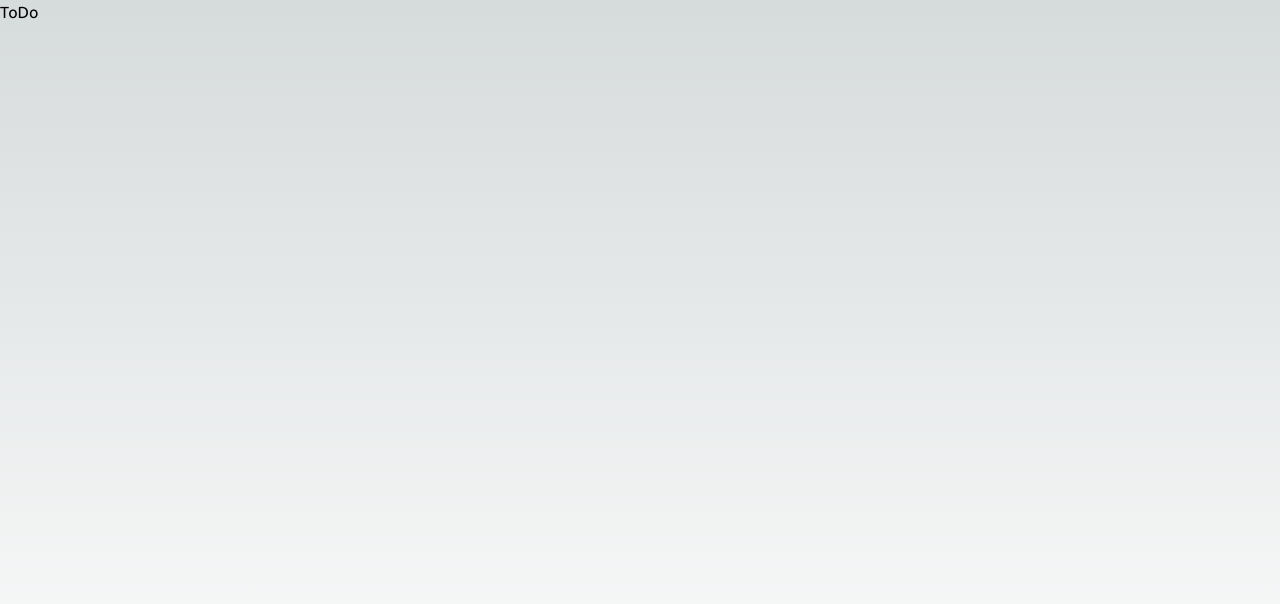
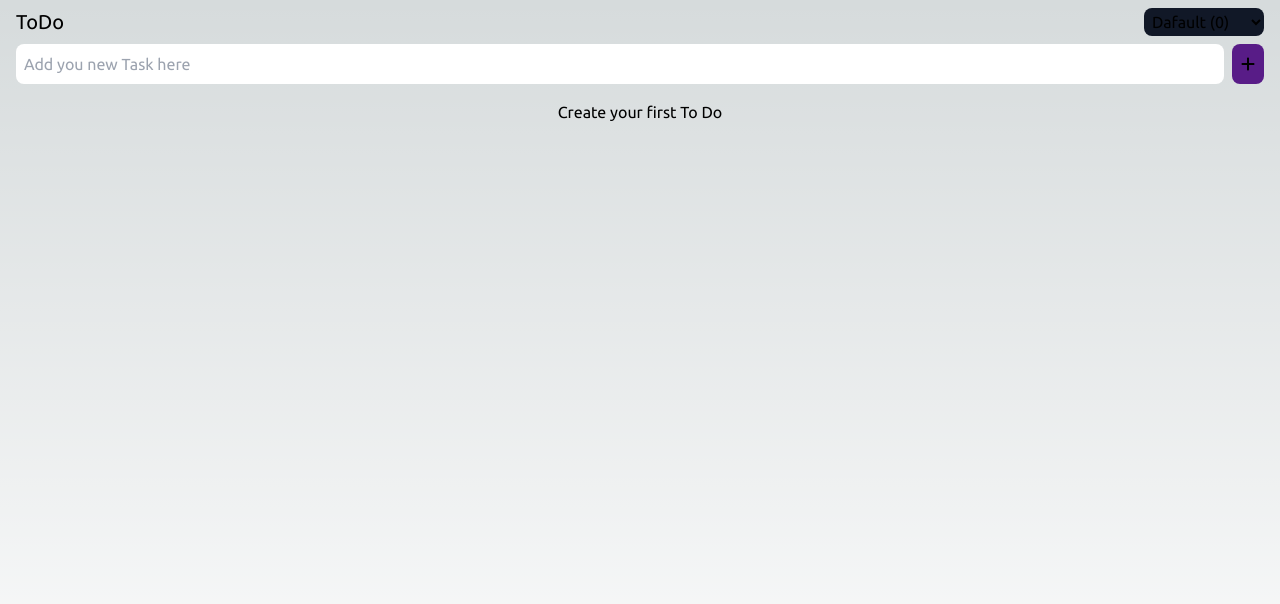
Before and after one commit to pawankushwah/project-component-collection, a Next.js app: page /p/to-do in a window 1280 px wide. Shown: the top 604 px of the page. Built offline with nearby package versions, Linux system fonts and the light colour scheme.

Commit message:
created simple to do project with different categories

```diff
--- a/app/p/to-do/page.tsx
+++ b/app/p/to-do/page.tsx
@@ -1,9 +1,232 @@
-import React from 'react'
+"use client";
+import {
+  faEllipsisV,
+  faPlus,
+  faSearch,
+} from "@fortawesome/free-solid-svg-icons";
+import { FontAwesomeIcon } from "@fortawesome/react-fontawesome";
+import { useState, ChangeEvent, FormEvent, MouseEvent } from "react";
+
+type tasksType = {
+  id: number;
+  title: string;
+};
+
+type toDoDataType = {
+  categories: {
+    [key: string]: tasksType[];
+  };
+
+  getCategories: string[];
+  totalTasks: number;
+
+  addTask: (
+    category: string,
+    dataObject: {
+      id: number;
+      title: string;
+    }
+  ) => void;
+
+  deleteTask: (
+    category: string,
+    dataObject: {
+      id: number;
+    }
+  ) => void;
+
+  updateTask: (
+    category: string,
+    dataObject: {
+      id: number;
+      title: string;
+    }
+  ) => void;
+};
+
+const toDoData: toDoDataType = {
+  categories: {
+    default: [],
+    finished: [],
+    personal: [],
+    shopping: [],
+    wishlist: [],
+    work: [],
+  },
+
+  get totalTasks() {
+    let totalTasks = 0;
+    for (const key in this.categories) {
+      totalTasks += this.categories[key as keyof typeof this.categories].length;
+    }
+    return totalTasks;
+  },
+
+  get getCategories() {
+    return Object.keys(this.categories);
+  },
+
+  addTask: function (
+    category: string,
+    dataObject: { id: number; title: string }
+  ) {
+    if (this.getCategories.includes(category.toLowerCase())) {
+      this.categories[category as keyof typeof this.categories].unshift(
+        dataObject
+      );
+    }
+  },
+
+  updateTask: (
+    category: string,
+    dataObject: { id: number; title: string }
+  ) => {
+    console.log("updated Task....");
+  },
+
+  deleteTask: function (category: string, dataObject: { id: number }) {
+    if (this.getCategories.includes(category.toLowerCase())) {
+      const newDataArray = this.categories[
+        category as keyof typeof this.categories
+      ].filter((e) => e.id !== dataObject.id);
+      this.categories[category as keyof typeof this.categories] = newDataArray;
+    }
+    console.log(this.categories[category as keyof typeof this.categories]);
+  },
+};
 
 export default function ToDo() {
+  const [dataToShowFrom, setDataToShowFrom] = useState<tasksType[]>(
+    toDoData.categories.default
+  );
+  const [addTaskField, setAddTaskField] = useState<string>("");
+  const [currentTaskCategory, setCurrentTaskCategory] = useState("default");
+
+  function addTask(
+    e: FormEvent<HTMLFormElement> | MouseEvent<HTMLButtonElement>
+  ) {
+    // console.log(e);
+    e.preventDefault();
+
+    // returning if addTaskField.current.value is ""
+    if (addTaskField.trim() === "") return;
+
+    // UI updation
+    // getting the id for next task
+    let id = 1;
+    if (dataToShowFrom.length > 0) id = dataToShowFrom[0].id + 1;
+    let newData = {
+      id: id,
+      title: addTaskField,
+    };
+    setDataToShowFrom([newData, ...dataToShowFrom]);
+    setAddTaskField("");
+    // changing main Data (can be database)
+    toDoData.addTask(currentTaskCategory, newData);
+  }
+
+  function deleteTask(id: number) {
+    const newDataToShowFrom = [...dataToShowFrom].filter((e) => e.id !== id);
+    setDataToShowFrom(newDataToShowFrom);
+    toDoData.deleteTask(currentTaskCategory, { id });
+  }
+
+  function handleTaskCategoryChange(e: ChangeEvent<HTMLSelectElement>) {
+    setCurrentTaskCategory(e.target.value);
+    setDataToShowFrom(toDoData.categories[e.target.value]);
+  }
+
   return (
-    <>
-    <div>ToDo</div>
-    </>
-  )
+    <div className="flex justify-center min-h-screen p-2">
+      <div className="flex flex-col max-h-[97vh] rounded-lg w-full overflow-auto">
+        {/* Navbar */}
+        <div className="flex justify-between items-center px-2">
+          <span className="text-xl">ToDo</span>
+          <span>
+            <select
+              className="rounded-lg p-1 bg-gray-900 hover:bg-gray-800 outline-none cursor-pointer"
+              value={currentTaskCategory}
+              onChange={handleTaskCategoryChange}
+            >
+              {/* <option>All Tasks ({toDoData.totalTasks})</option> */}
+              <option value="finished">
+                Finished ({toDoData.categories.finished.length})
+              </option>
+              <option value="default">
+                Dafault ({toDoData.categories.default.length})
+              </option>
+              <option value="personal">
+                Personal ({toDoData.categories.personal.length})
+              </option>
+              <option value="shopping">
+                Shopping ({toDoData.categories.shopping.length})
+              </option>
+              <option value="wishlist">
+                Wishlist ({toDoData.categories.wishlist.length})
+              </option>
+              <option value="work">
+                Work ({toDoData.categories.work.length})
+              </option>
+              {/* <option>New List</option> */}
+            </select>
+          </span>
+          {/* <span>
+            <FontAwesomeIcon
+              icon={faSearch}
+              className="w-5 p-2 hover:bg-gray-800 rounded-lg cursor-pointer"
+            />
+            <FontAwesomeIcon
+              icon={faEllipsisV}
+              className="w-5 p-2 hover:bg-gray-800 rounded-lg cursor-pointer"
+            />
+          </span> */}
+        </div>
+
+        {/* Add To Do Module */}
+        <form className="flex gap-x-2 p-2" onSubmit={addTask}>
+          <input
+            type="text"
+            placeholder="Add you new Task here"
+            className="w-full p-2 rounded-lg outline-none"
+            value={addTaskField}
+            onChange={(e) => setAddTaskField(e.target.value)}
+            autoFocus
+          />
+          <button
+            type="submit"
+            className="bg-purple-500 hover:bg-purple-600 disabled:bg-purple-900 disabled:hover:bg-purple-900 p-2 rounded-lg w-8 h-full aspect-square cursor-pointer"
+            onClick={addTask}
+            disabled={addTaskField.length === 0 ? true : false}
+          >
+            <FontAwesomeIcon icon={faPlus} />
+          </button>
+        </form>
+
+        {dataToShowFrom.length === 0 && (
+          <div className="text-center py-2">Create your first To Do</div>
+        )}
+
+        <div className="py-2 space-y-2 overflow-y-auto z-0">
+          {dataToShowFrom.map((e) => {
+            return (
+              <div
+                className="relative bg-gray-600 p-2 rounded-lg hover:bg-gray-500 overflow-hidden w-full flex"
+                key={e.id}
+                // onClick={update}
+              >
+                <input
+                  type="checkbox"
+                  className="mx-2 cursor-pointer scale-150"
+                  onChange={() => deleteTask(e.id)}
+                />
+                <label>
+                  <span>{e.title}</span>
+                </label>
+              </div>
+            );
+          })}
+        </div>
+      </div>
+    </div>
+  );
 }
```
